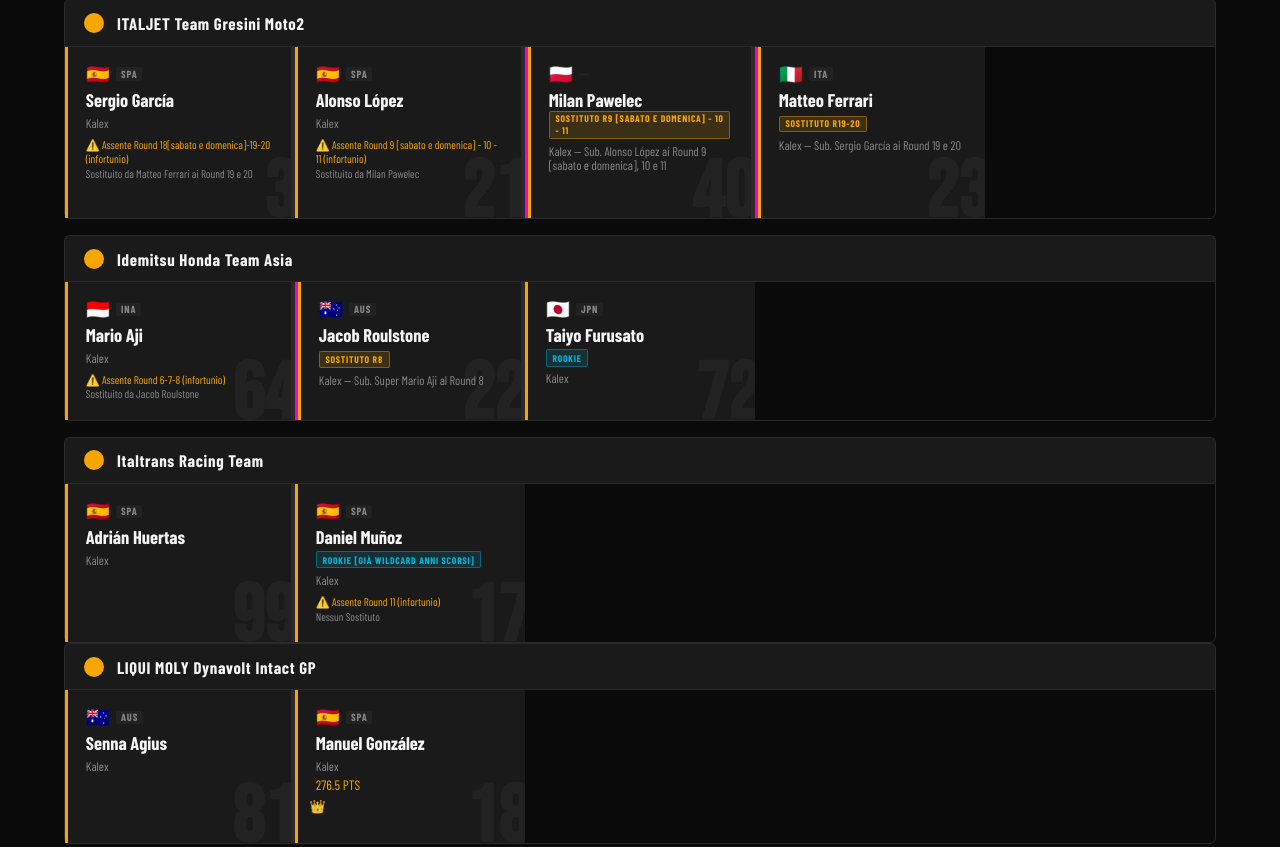
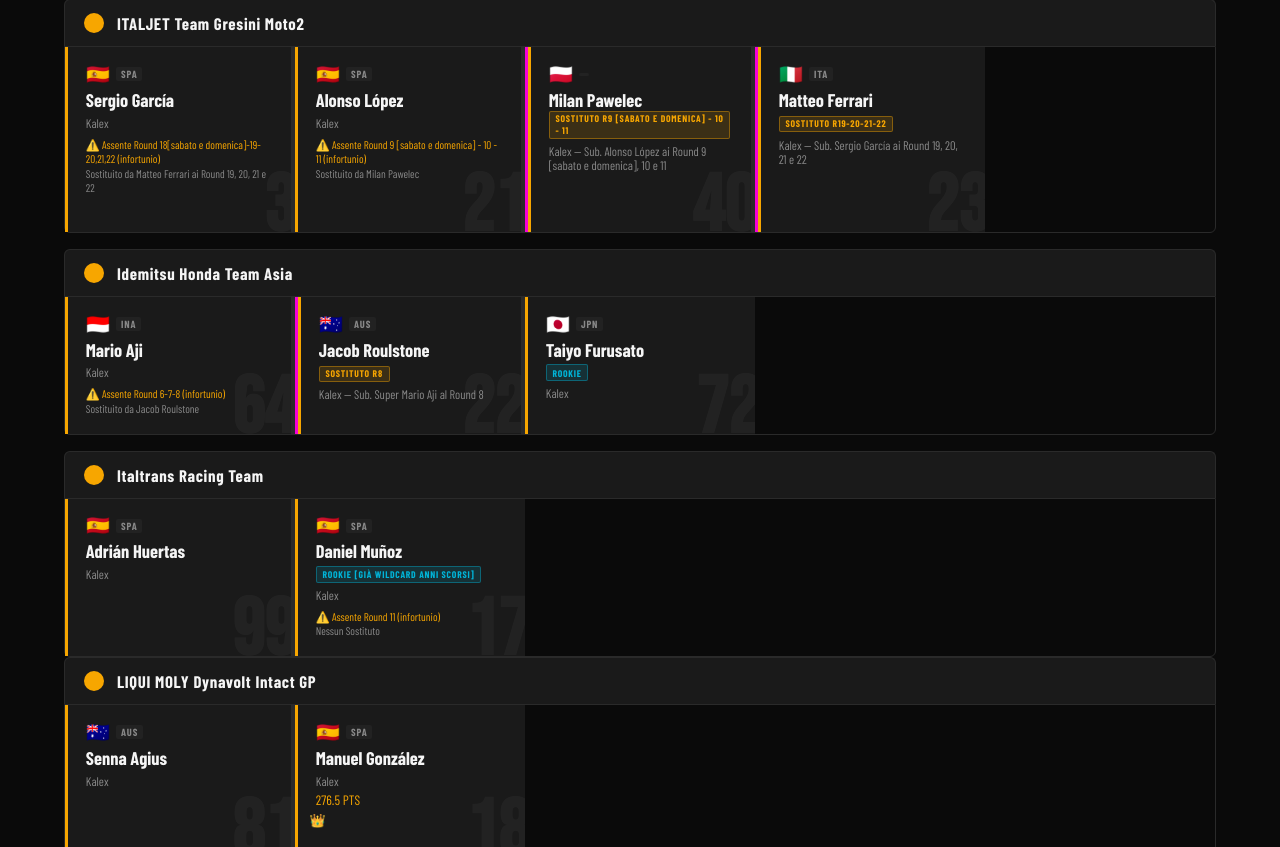
Before and after one commit to paggiI/moto2026, a plain HTML site: page piloti.html in a window 1280 px wide. Shown: the part 4036-4883 px from the top of the page. Drawn offline with nearby package versions, Linux system fonts and the light colour scheme.

Commit message:
Giovedi Portimao

```diff
--- a/piloti.html
+++ b/piloti.html
@@ -1308,8 +1308,8 @@
     <div class="rider-name">Sergio García</div>
     <div class="rider-meta">Kalex</div>
      <div style="margin-top:.5rem;font-size:.7rem;font-family:'Barlow Condensed',sans-serif;color:#f7a600;line-height:1.3;">
-      ⚠️ Assente Round 18[sabato e domenica]-19-20 (infortunio)<br/>
-      <span style="color:var(--muted);">Sostituito da Matteo Ferrari ai Round 19 e 20</span>
+      ⚠️ Assente Round 18[sabato e domenica]-19-20,21,22 (infortunio)<br/>
+      <span style="color:var(--muted);">Sostituito da Matteo Ferrari ai Round 19, 20, 21 e 22</span>
     </div>
   </div>
 
@@ -1340,11 +1340,11 @@
     <div class="rider-name">
       Matteo Ferrari
       <span style="display:inline-block;font-size:.6rem;font-family:'Barlow Condensed',sans-serif;font-weight:700;letter-spacing:.08em;text-transform:uppercase;padding:.1rem .35rem;border-radius:2px;background:rgba(247,166,0,.15);color:#f7a600;border:1px solid rgba(247,166,0,.4);vertical-align:middle;">
-        SOSTITUTO R19-20
+        SOSTITUTO R19-20-21-22
       </span>
     </div>
     <div class="rider-meta">
-      Kalex — Sub. Sergio García ai Round 19 e 20
+      Kalex — Sub. Sergio García ai Round 19, 20, 21 e 22
     </div>
     </div>
 </div>
```
